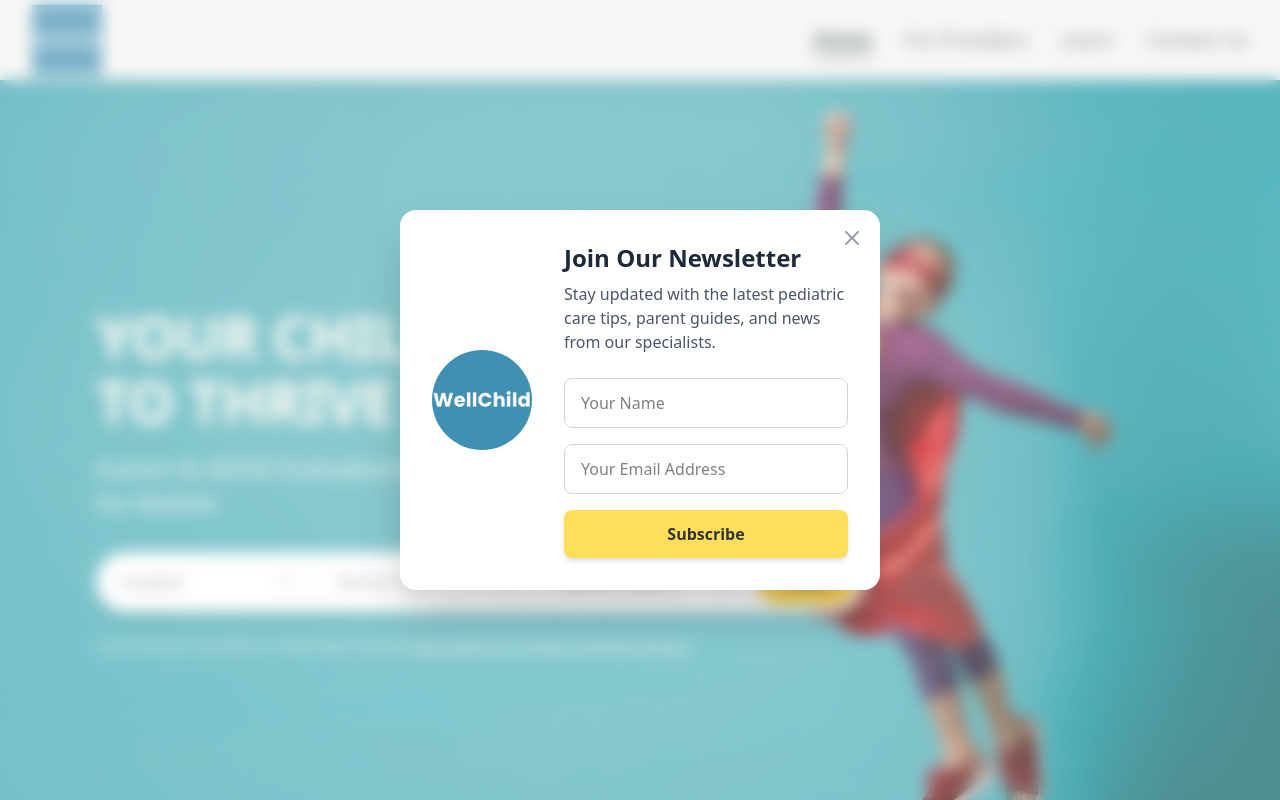
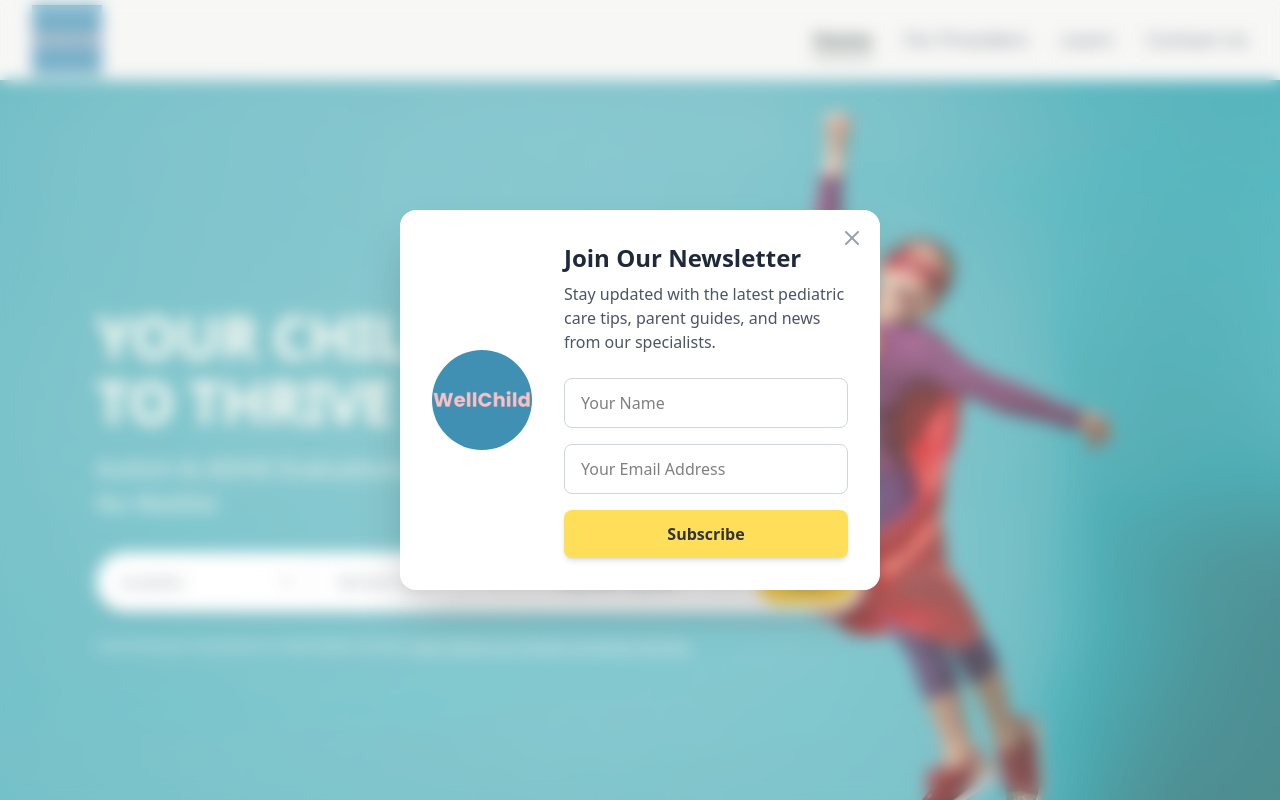
Before and after one commit to Mozisha/Wellchild, a Next.js app: page / in a window 1280 px wide. Shown: the top 800 px of the page. Built offline with nearby package versions, Linux system fonts and the light colour scheme.

Commit message:
changed the logo

```diff
--- a/app/components/Footer.tsx
+++ b/app/components/Footer.tsx
@@ -74,7 +74,7 @@ export default function Footer() {
           {/* Brand Column */}
           <div className="md:col-span-1 flex flex-col items-start">
              <Image
-                src="/logo/wellchild-logo.png"
+                src="/logo/well-child-logo.png"
                 alt="WellChild Logo"
                 width={80}
                 height={80}
--- a/app/components/Navbar.tsx
+++ b/app/components/Navbar.tsx
@@ -29,7 +29,7 @@ export default function Navbar() {
           <div className="flex-shrink-0">
             <Link href="/">
               <Image
-                src="/logo/wellchild-logo.png"
+                src="/logo/well-child-logo.png"
                 alt="WellChild Logo"
                 width={70}
                 height={70}
--- a/app/components/Popup.tsx
+++ b/app/components/Popup.tsx
@@ -66,7 +66,7 @@ export default function Popup() {
               {/* Left Side: Image */}
               <div className="flex-shrink-0 hidden md:block">
                 <Image
-                  src="/logo/wellchild-logo.png"
+                  src="/logo/well-child-logo.png"
                   alt="WellChild Logo"
                   width={100}
                   height={100}
```
Also changed, not shown: public/logo/well-child-logo.png (added), public/logo/wellchild-logo.png (deleted).
